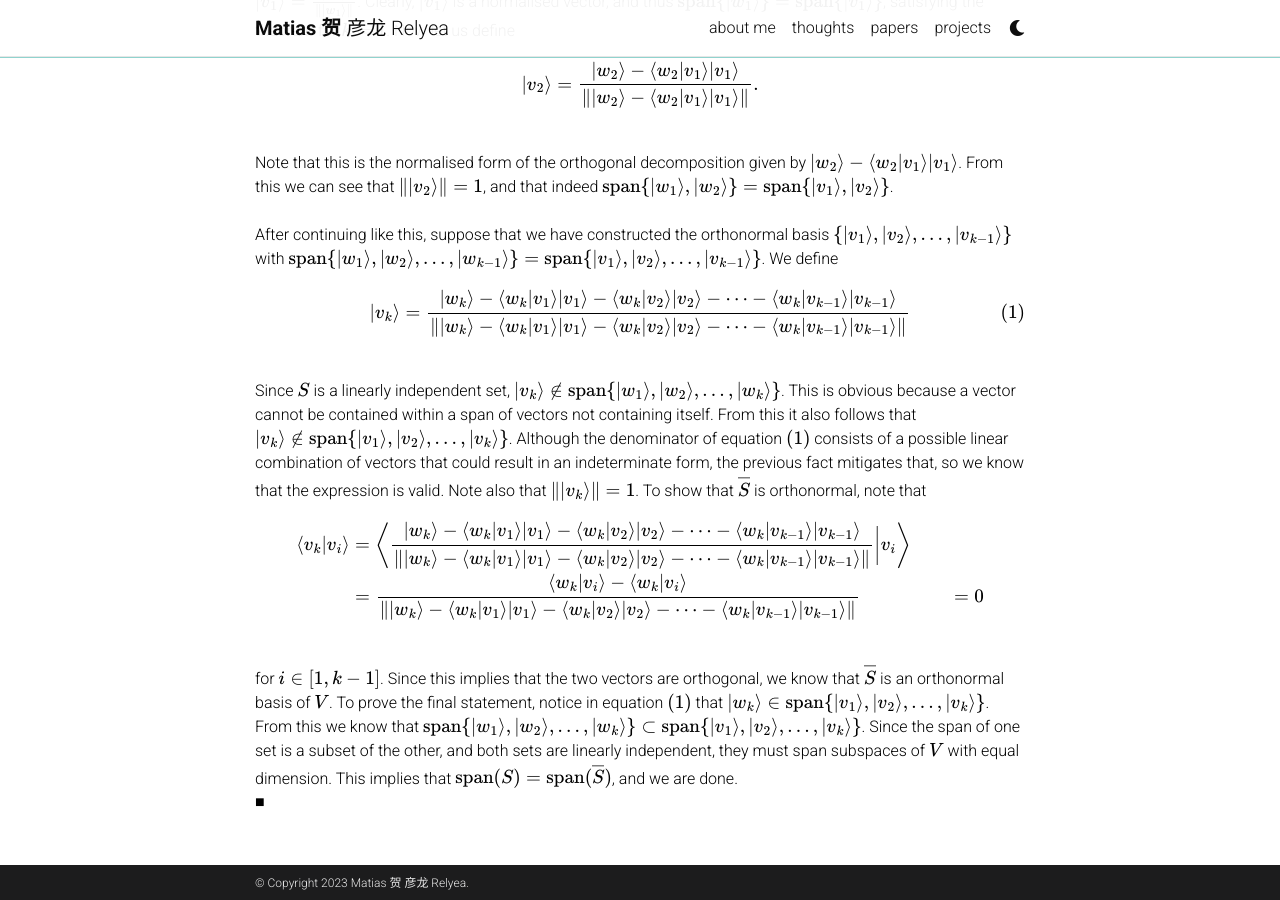
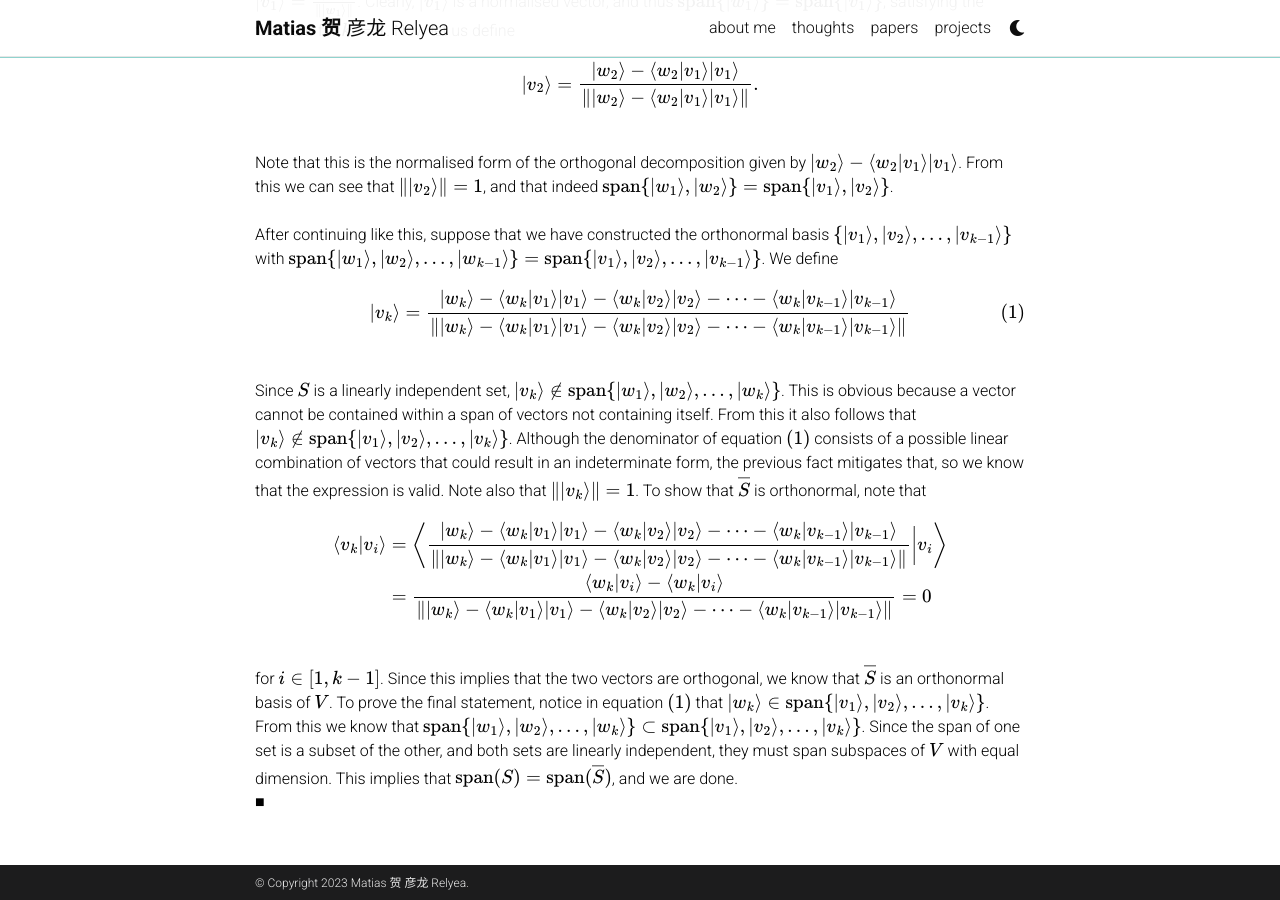
Before and after one commit to Quadcryo/quadcryo, a Jekyll site: the page built from _projects/quantum mechanics research.md, in a window 1280 px wide and 900 px high, scrolled down 2593 px. Built offline with Jekyll 4.4.1, drawn with Linux system fonts in a browser that asks for light colours; comment, search, counter and statistics services are not loaded; a style sheet for code colours, icons or effects is not loaded.

Commit message:
okay now im down

```diff
--- a/_projects/quantum mechanics research.md
+++ b/_projects/quantum mechanics research.md
@@ -124,7 +124,7 @@ Since $$S$$ is a linearly independent set, $$|v_{k}\rangle \not\in \text{span}\{
 $$
 \begin{align*}
 \langle v_{k}|v_{i} \rangle & = \bigg\langle \frac{|w_{k}\rangle - \langle w_{k}|v_{1}\rangle|v_{1}\rangle - \langle w_{k}|v_{2}\rangle|v_{2}\rangle - \cdots - \langle w_{k}|v_{k-1}\rangle|v_{k-1}\rangle}{\left\Vert |w_{k}\rangle - \langle w_{k}|v_{1}\rangle|v_{1}\rangle - \langle w_{k}|v_{2}\rangle|v_{2}\rangle - \cdots - \langle w_{k}|v_{k-1}\rangle|v_{k-1}\rangle \right\Vert} \bigg\rvert v_{i} \bigg\rangle \\ &
-=\frac{\langle w_{k}|v_{i}\rangle - \langle w_{k}|v_{i}\rangle}{\left\Vert |w_{k}\rangle - \langle w_{k}|v_{1}\rangle|v_{1}\rangle - \langle w_{k}|v_{2}\rangle|v_{2}\rangle - \cdots - \langle w_{k}|v_{k-1}\rangle|v_{k-1}\rangle \right\Vert} &
+=\frac{\langle w_{k}|v_{i}\rangle - \langle w_{k}|v_{i}\rangle}{\left\Vert |w_{k}\rangle - \langle w_{k}|v_{1}\rangle|v_{1}\rangle - \langle w_{k}|v_{2}\rangle|v_{2}\rangle - \cdots - \langle w_{k}|v_{k-1}\rangle|v_{k-1}\rangle \right\Vert}
 =0
 \end{align*}
 $$
```
